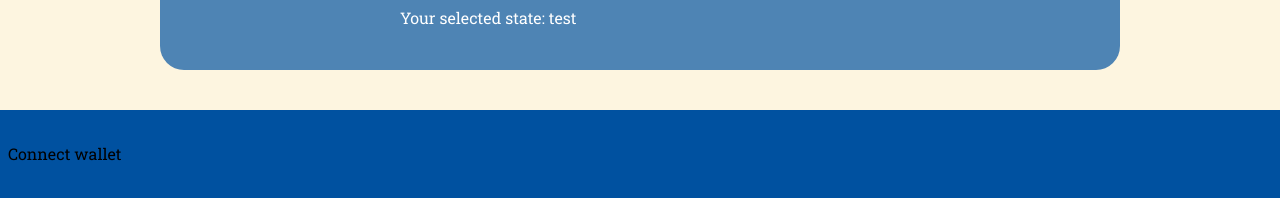
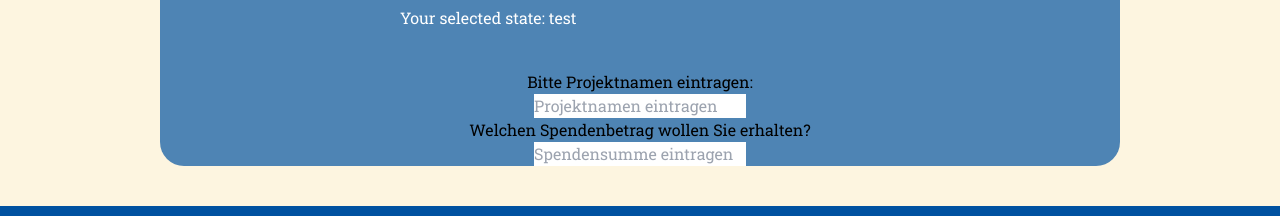
Before and after one commit to Sealevelraise/SLR, a Nuxt app in the folder nuxt/: page /projektAnlegen in a window 1280 px wide. Shown: the part 230-446 px from the top of the page. Built offline with nearby package versions, Linux system fonts and the light colour scheme.

Commit message:
add input options for projects

```diff
--- a/nuxt/pages/projektAnlegen.vue
+++ b/nuxt/pages/projektAnlegen.vue
@@ -16,6 +16,15 @@
           Your selected state: {{ selection }}
         </p>
       </div>
+
+      <div class="text-center text-black">
+          <p>Bitte Projektnamen eintragen: </p>
+          <input v-model="projectname" placeholder="Projektnamen eintragen">
+
+          <p>Welchen Spendenbetrag wollen Sie erhalten? </p>
+          <input v-model="amount" placeholder="Spendensumme eintragen">
+      </div>
+
     </div>
   </div>
 </template>
```
